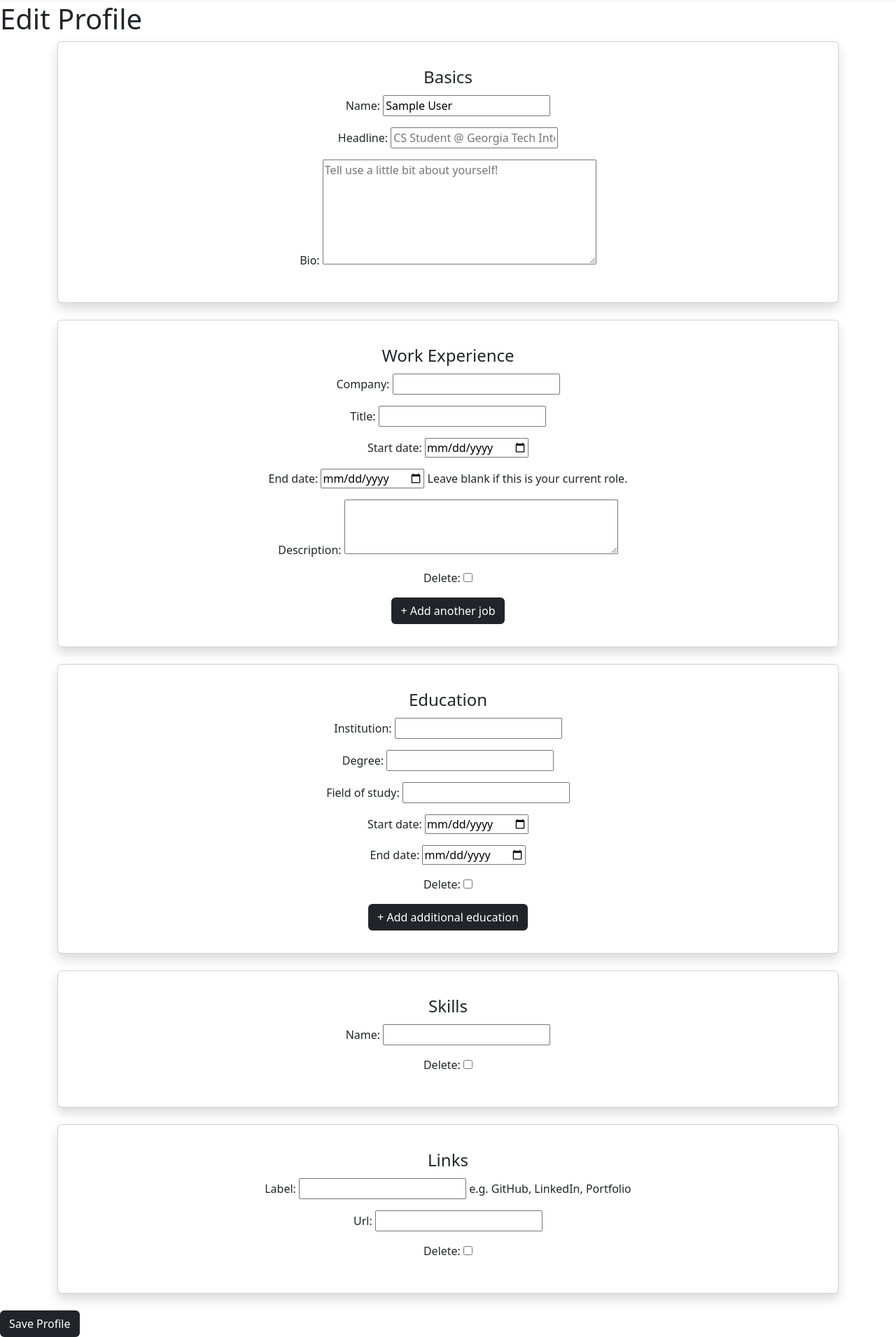
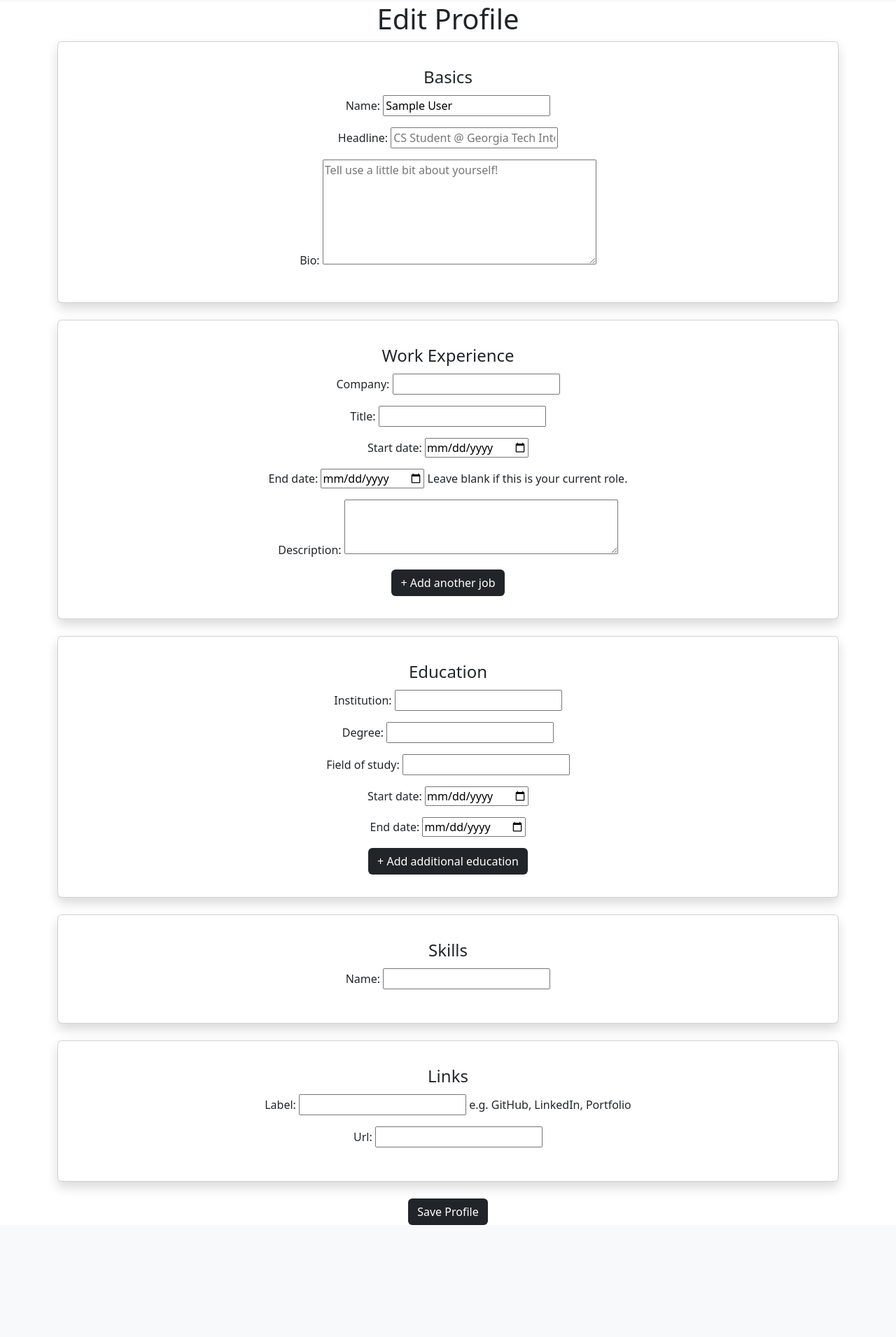
Before and after one commit to IshaMadanu/launch-cs2340-team3, a Django app: page /accounts/profile/edit/ in a window 1280 px wide. Shown: the part 63-1974 px from the top of the page at 70% size. After the commit the page ends 1814 px from the top, so only its background shows below. Run offline with Django 5.2, Linux system fonts and the light colour scheme; the visitor is signed in with stand-in values (Sample User, id 1); data comes from the database, SQL or seed files in the repository; some libraries are stand-ins or nearby versions.

Commit message:
cleaned up edit profile page

```diff
--- a/accounts/forms.py
+++ b/accounts/forms.py
@@ -82,7 +82,7 @@ WorkExperienceFormSet = inlineformset_factory(
     WorkExperience,
     form=WorkExperienceForm,
     extra=1,
-    can_delete=True,
+    can_delete=False
 )
 
 EducationFormSet = inlineformset_factory(
@@ -90,7 +90,7 @@ EducationFormSet = inlineformset_factory(
     Education,
     form=EducationForm,
     extra=1,
-    can_delete=True,
+    can_delete=False
 )
 
 SkillFormSet = inlineformset_factory(
@@ -98,7 +98,7 @@ SkillFormSet = inlineformset_factory(
     Skill,
     form=SkillForm,
     extra=1,
-    can_delete=True,
+    can_delete=False
 )
 
 LinkFormSet = inlineformset_factory(
@@ -106,5 +106,5 @@ LinkFormSet = inlineformset_factory(
     Link,
     form=LinkForm,
     extra=1,
-    can_delete=True,
+    can_delete=False
 )
--- a/accounts/templates/accounts/profile_form.html
+++ b/accounts/templates/accounts/profile_form.html
@@ -1,7 +1,9 @@
-{% extends "base.html" %}
+{% extends 'base.html' %}
 
 {% block content %}
-<h1>Edit Profile</h1>
+<div class="text-center">
+  <h1>Edit Profile</h1>
+</div>
 
 <form method="post" enctype="multipart/form-data">
   {% csrf_token %}
@@ -30,7 +32,6 @@
               <div class="formset-row">
                 {{ f.id }}
                 {{ f.as_p }}
-                {% if f.instance.pk %}<label>{{ f.DELETE }} Remove</label>{% endif %}
               </div>
             {% endfor %}
           </div>
@@ -58,7 +59,6 @@
               <div class="formset-row">
                 {{ f.id }}
                 {{ f.as_p }}
-                {% if f.instance.pk %}<label>{{ f.DELETE }} Remove</label>{% endif %}
               </div>
             {% endfor %}
           </div>
@@ -83,7 +83,6 @@
             <div class="formset-row">
               {{ f.id }}
               {{ f.as_p }}
-              {% if f.instance.pk %}<label>{{ f.DELETE }} Remove</label>{% endif %}
             </div>
           {% endfor %}
         </fieldset>
@@ -101,7 +100,6 @@
             <div class="formset-row">
               {{ f.id }}
               {{ f.as_p }}
-              {% if f.instance.pk %}<label>{{ f.DELETE }} Remove</label>{% endif %}
             </div>
           {% endfor %}
         </fieldset>
@@ -109,7 +107,9 @@
     </div>
   </div>
 
-  <button class="btn bg-dark text-white" type="submit">Save Profile</button>
+  <div class="text-center">
+    <button class="btn bg-dark text-white" type="submit">Save Profile</button>
+  </div>
 
   <script>
   document.getElementById('add-work-form').addEventListener('click', function () {
```
